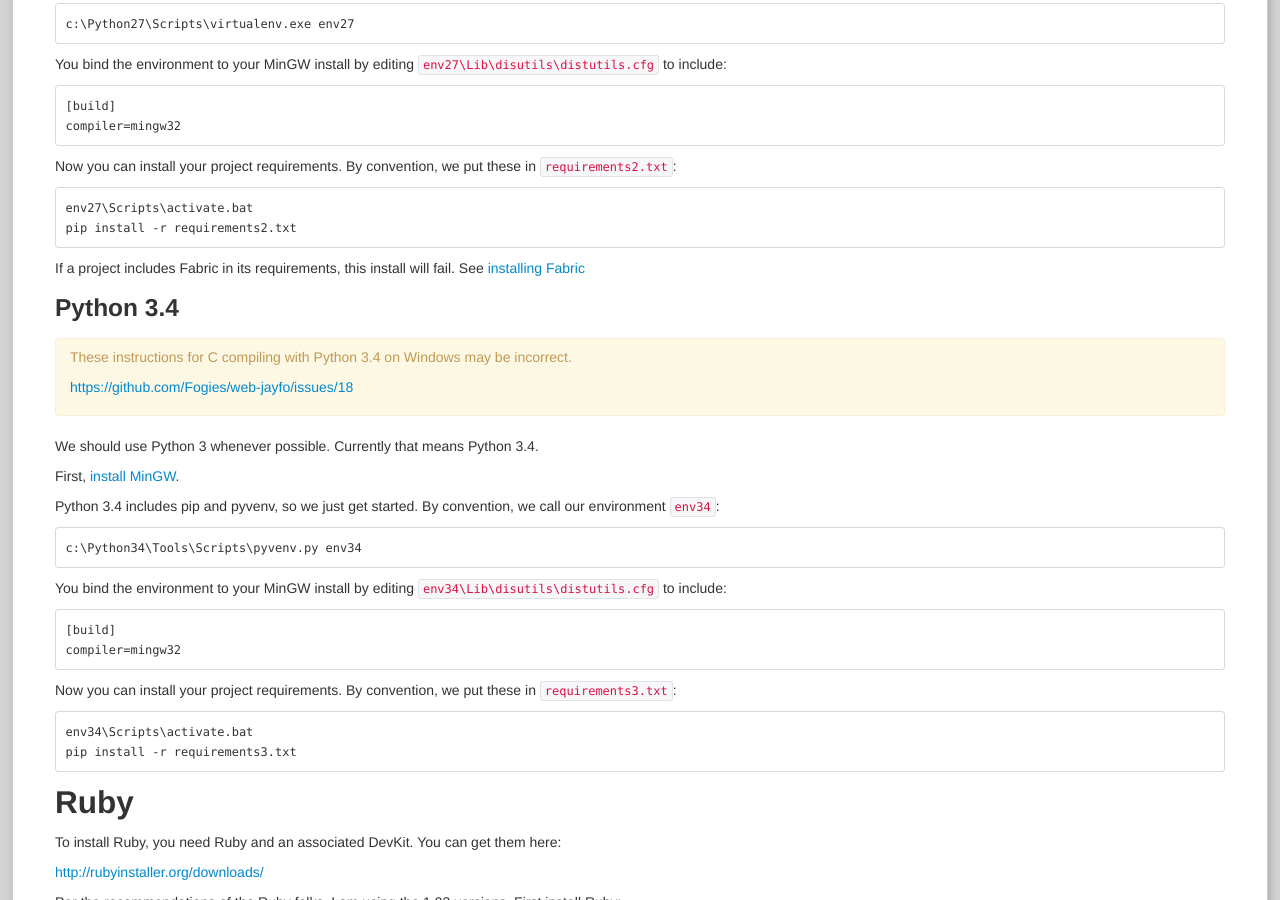
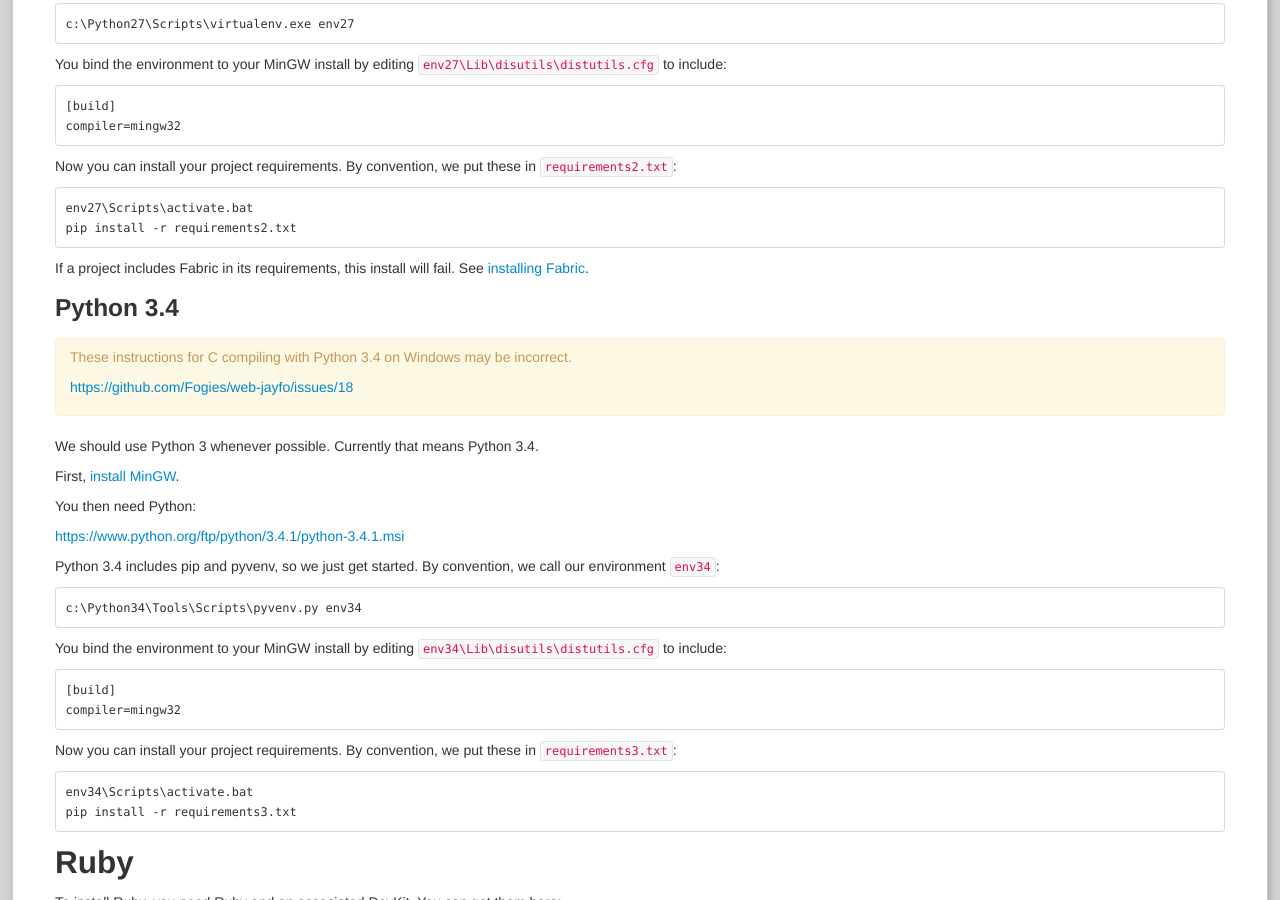
Before and after one commit to karkar/web-jayfo, a Jekyll site: the page built from development_general.md, in a window 1280 px wide and 900 px high, scrolled down 2295 px. Built offline with Jekyll 4.4.1, drawn with Linux system fonts in a browser that asks for light colours.

Commit message:
Fix documentation typos

```diff
--- a/development_general.md
+++ b/development_general.md
@@ -137,7 +137,7 @@ Now you can install your project requirements. By convention, we put these in `r
     env27\Scripts\activate.bat
     pip install -r requirements2.txt
 
-If a project includes Fabric in its requirements, this install will fail. See [installing Fabric]({{ site.baseurl }}/development_general.html#Fabric)
+If a project includes Fabric in its requirements, this install will fail. See [installing Fabric]({{ site.baseurl }}/development_general.html#Fabric).
 
 ### <a name="Python34"></a> Python 3.4
 
@@ -153,6 +153,10 @@ These instructions for C compiling with Python 3.4 on Windows may be incorrect.
 We should use Python 3 whenever possible. Currently that means Python 3.4.
 
 First, [install MinGW]({{ site.baseurl }}/development_general.html#MinGW).
+
+You then need Python:
+
+<https://www.python.org/ftp/python/3.4.1/python-3.4.1.msi>
 
 Python 3.4 includes pip and pyvenv, so we just get started. By convention, we call our environment `env34`:
 
```
